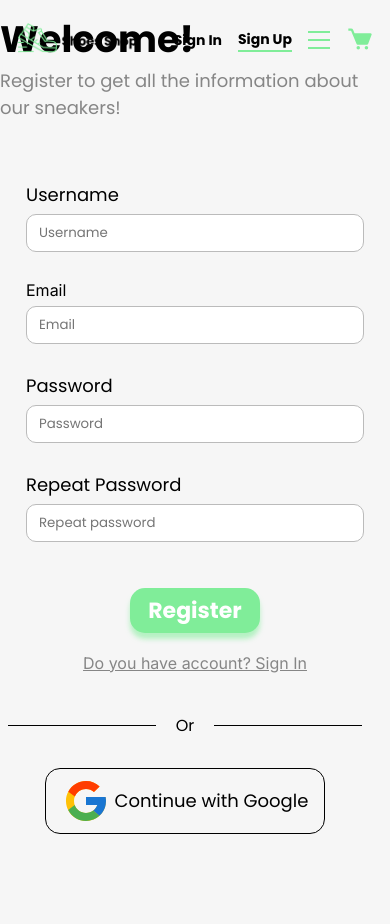
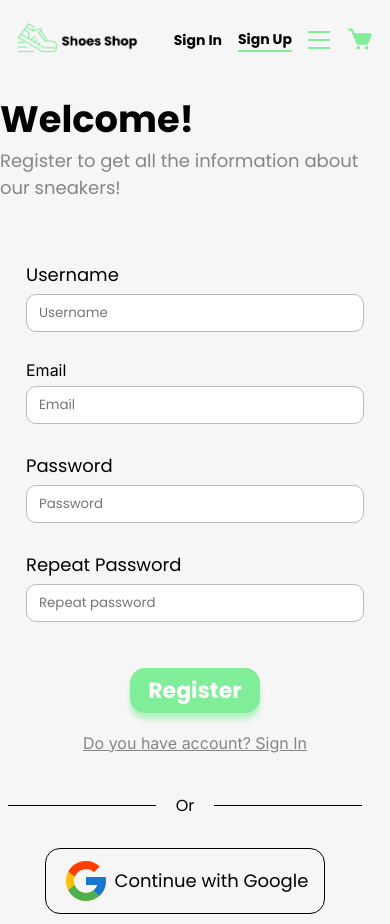
Before and after one commit to TomSandoval/shoe-shop, a Next.js app: page /register in a window 390 px wide. Before the commit the page ends 844 px from the top, so only its background shows below. Built offline with nearby package versions, Linux system fonts and the light colour scheme; no server answers.

Commit message:
register page style fixed

```diff
--- a/src/app/(auth)/register/page.jsx
+++ b/src/app/(auth)/register/page.jsx
@@ -113,7 +113,7 @@ export default function Register() {
   };
 
   return (
-    <section className="login-section-all-container">
+    <section className="register-section-all-container">
       <div className="left-section-register">
         <div className="welcome-message-register">
           <h2>Welcome!</h2>
--- a/src/app/(auth)/register/pageRegister.css
+++ b/src/app/(auth)/register/pageRegister.css
@@ -1,4 +1,4 @@
-.login-section-all-container {
+.register-section-all-container {
     max-width: 100vw;
     width: 100%;
     height: 100vh;
@@ -181,6 +181,12 @@
 
 
   @media only screen and (max-width:800px) {
+    .register-section-all-container {
+        position: relative;
+        top: 80px;
+    }
+
+
       .left-section-register{
           width: 100vw;
           padding: 0;
```
